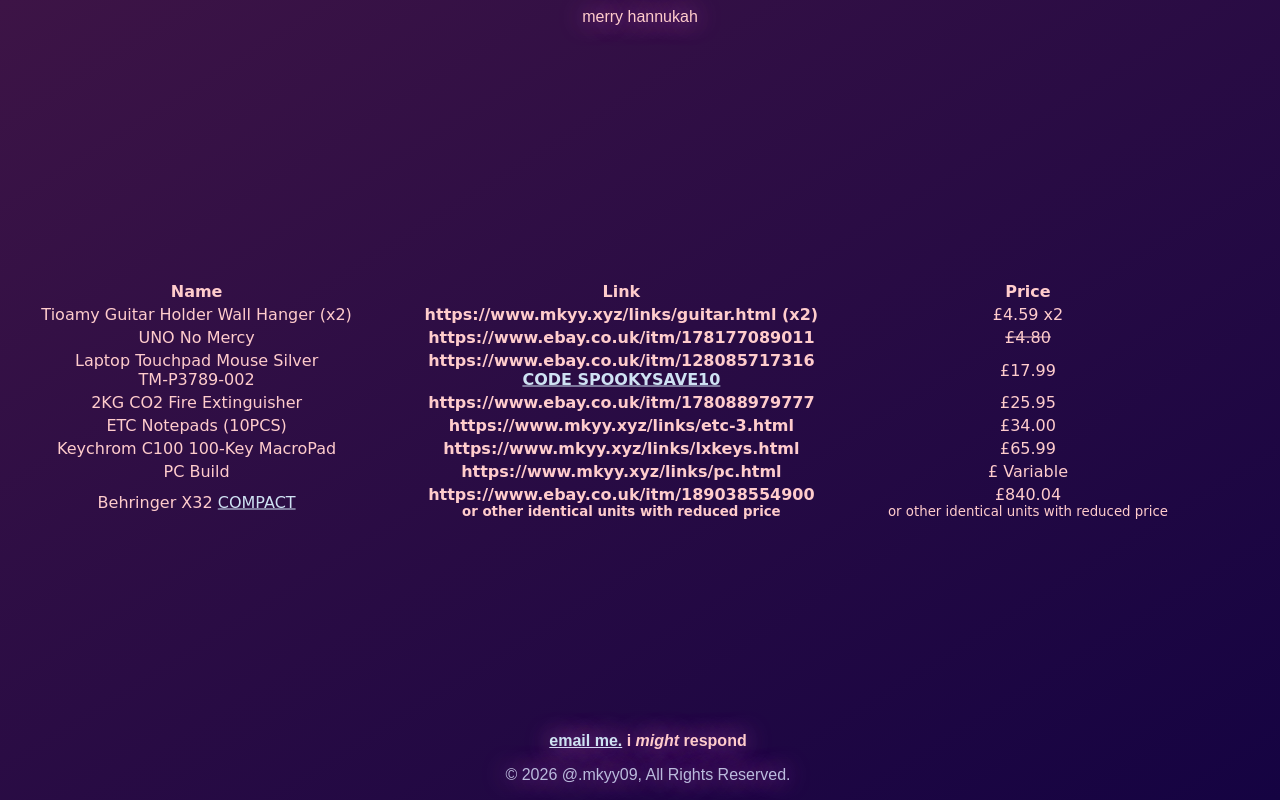
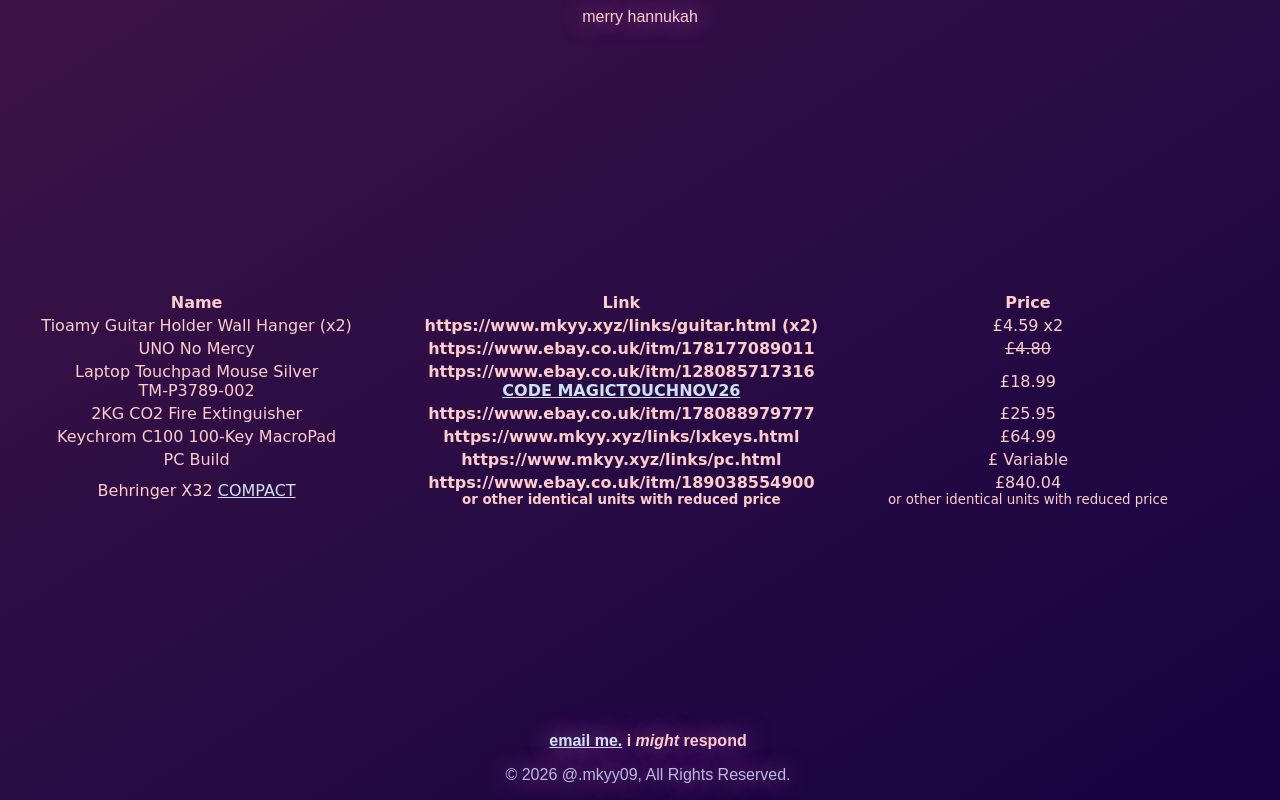
Before and after one commit to mkyy09/mkyy.xyz, a plain HTML site: page links/directory.html in a window 1280 px wide. Drawn offline with Linux system fonts and the light colour scheme; a web font is replaced by a local one.

Commit message:
Update directory.html

```diff
--- a/links/directory.html
+++ b/links/directory.html
@@ -54,8 +54,8 @@
                 </tr>
                 <tr>
                   <td>Laptop Touchpad Mouse Silver<br>TM-P3789-002</td>
-                  <td><a href="https://www.ebay.co.uk/itm/128085717316" target="_blank">https://www.ebay.co.uk/itm/128085717316<br><b><u>CODE SPOOKYSAVE10</u></b></a></td>
-                  <td>£17.99</td>
+                  <td><a href="https://www.ebay.co.uk/itm/128085717316" target="_blank">https://www.ebay.co.uk/itm/128085717316<br><b><u>CODE MAGICTOUCHNOV26</u></b></a></td>
+                  <td>£18.99</td>
 				</tr>
                 <tr>
                   <td>2KG CO2 Fire Extinguisher</td>
@@ -63,14 +63,9 @@
                   <td>£25.95</td>
                 </tr>
                 <tr>
-                  <td>ETC Notepads (10PCS)</td>
-                  <td> <a href="https://www.mkyy.xyz/links/etc-3.html" target="_blank">https://www.mkyy.xyz/links/etc-3.html</a></td>
-                  <td>£34.00</td>
-                </tr>
-                <tr>
                   <td>Keychrom C100 100-Key MacroPad</td>
                   <td> <a href="https://www.mkyy.xyz/links/lxkeys.html" target="_blank">https://www.mkyy.xyz/links/lxkeys.html</a></td>
-                  <td>£65.99</td>
+                  <td>£64.99</td>
                 </tr>
                 <tr>
                   <td>PC Build</td>
```
